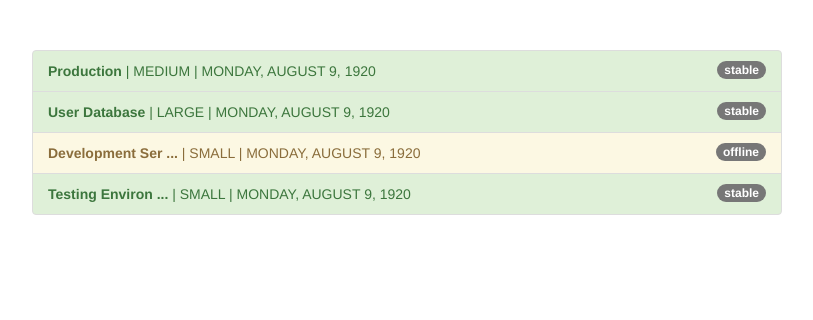
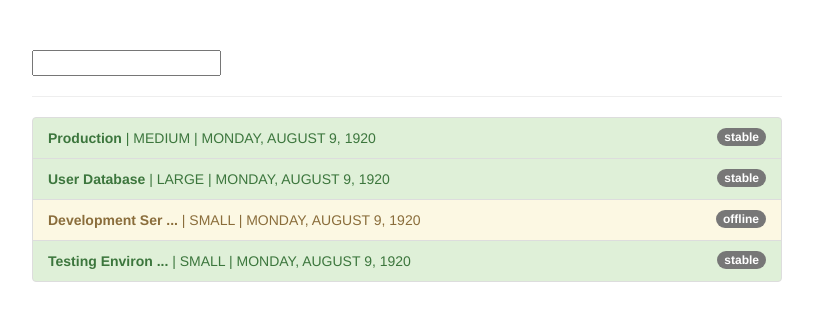
Before and after one commit to kevincastrochavez/pipes-angular, an Angular app: page / in a window 1280 px wide. Shown: the top 320 px of the page, without its empty margins (233-1046 px from the left). Built offline with nearby package versions, Linux system fonts and the light colour scheme.

Commit message:
created a filter pipe

```diff
--- a/src/app/app.component.html
+++ b/src/app/app.component.html
@@ -1,10 +1,12 @@
 <div class="container">
   <div class="row">
     <div class="col-xs-12 col-sm-10 col-md-8 col-sm-offset-1 col-md-offset-2">
+      <input type="text" [(ngModel)]="filteredStatus" />
+      <hr />
       <ul class="list-group">
         <li
           class="list-group-item"
-          *ngFor="let server of servers"
+          *ngFor="let server of servers | filter: filteredStatus:'status'"
           [ngClass]="getStatusClasses(server)"
         >
           <span class="badge">
--- a/src/app/app.component.ts
+++ b/src/app/app.component.ts
@@ -6,6 +6,8 @@
   styleUrls: ["./app.component.css"],
 })
 export class AppComponent {
+  filteredStatus = "";
+
   servers = [
     {
       instanceType: "medium",
--- a/src/app/app.module.ts
+++ b/src/app/app.module.ts
@@ -4,9 +4,10 @@
 
 import { AppComponent } from "./app.component";
 import { ShortenPipe } from "./shorten.pipe";
+import { FilterPipe } from './filter.pipe';
 
 @NgModule({
-  declarations: [AppComponent, ShortenPipe],
+  declarations: [AppComponent, ShortenPipe, FilterPipe],
   imports: [BrowserModule, FormsModule],
   providers: [],
   bootstrap: [AppComponent],
--- /dev/null
+++ b/src/app/filter.pipe.ts
@@ -0,0 +1,19 @@
+import { Pipe, PipeTransform } from "@angular/core";
+
+@Pipe({
+  name: "filter",
+})
+export class FilterPipe implements PipeTransform {
+  transform(value: any, filterString: string, propName: string) {
+    if (value.length === 0 || filterString === "") return value;
+    const resultArray = [];
+
+    for (const item of value) {
+      if (item[propName] === filterString) {
+        resultArray.push(item);
+      }
+    }
+
+    return resultArray;
+  }
+}
```
